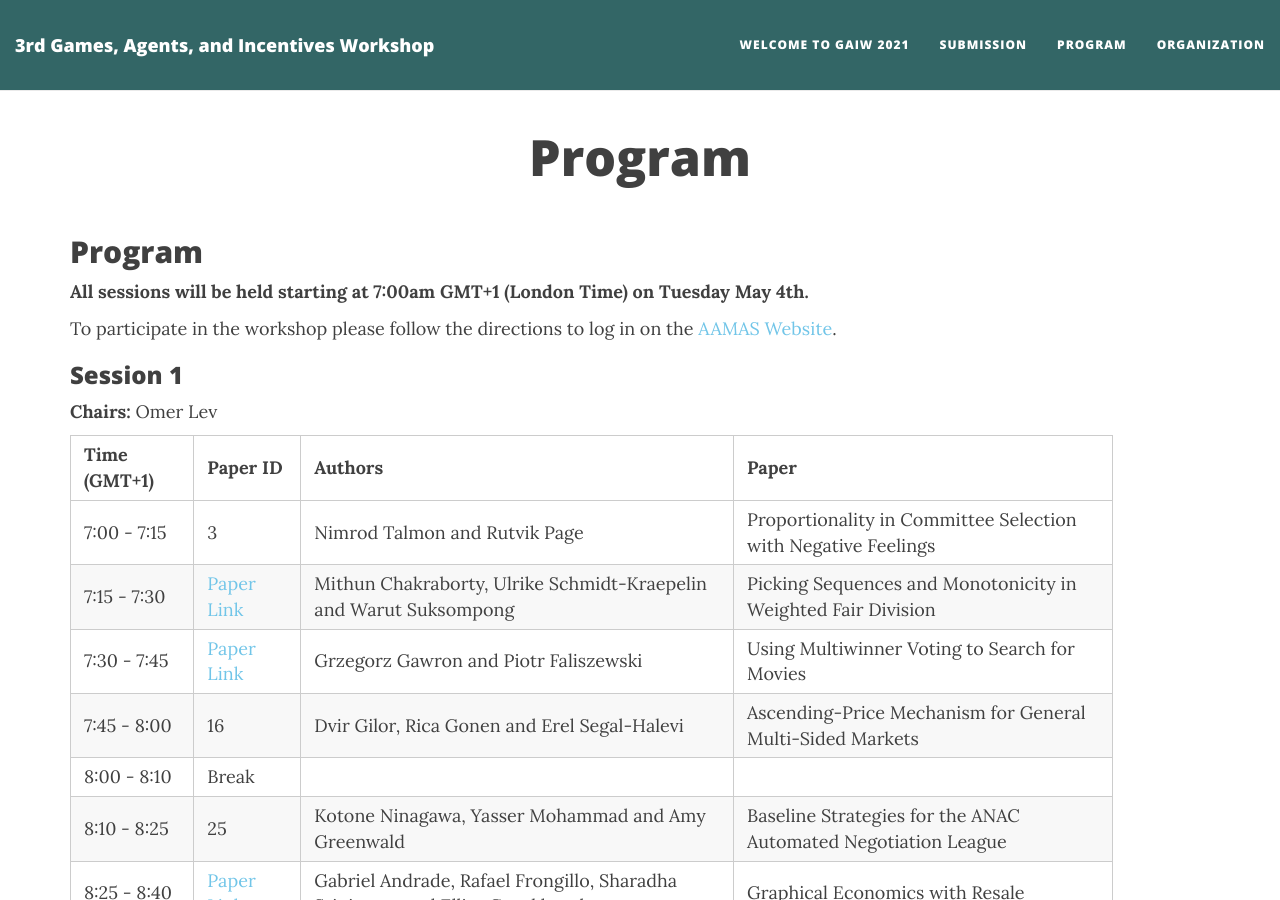
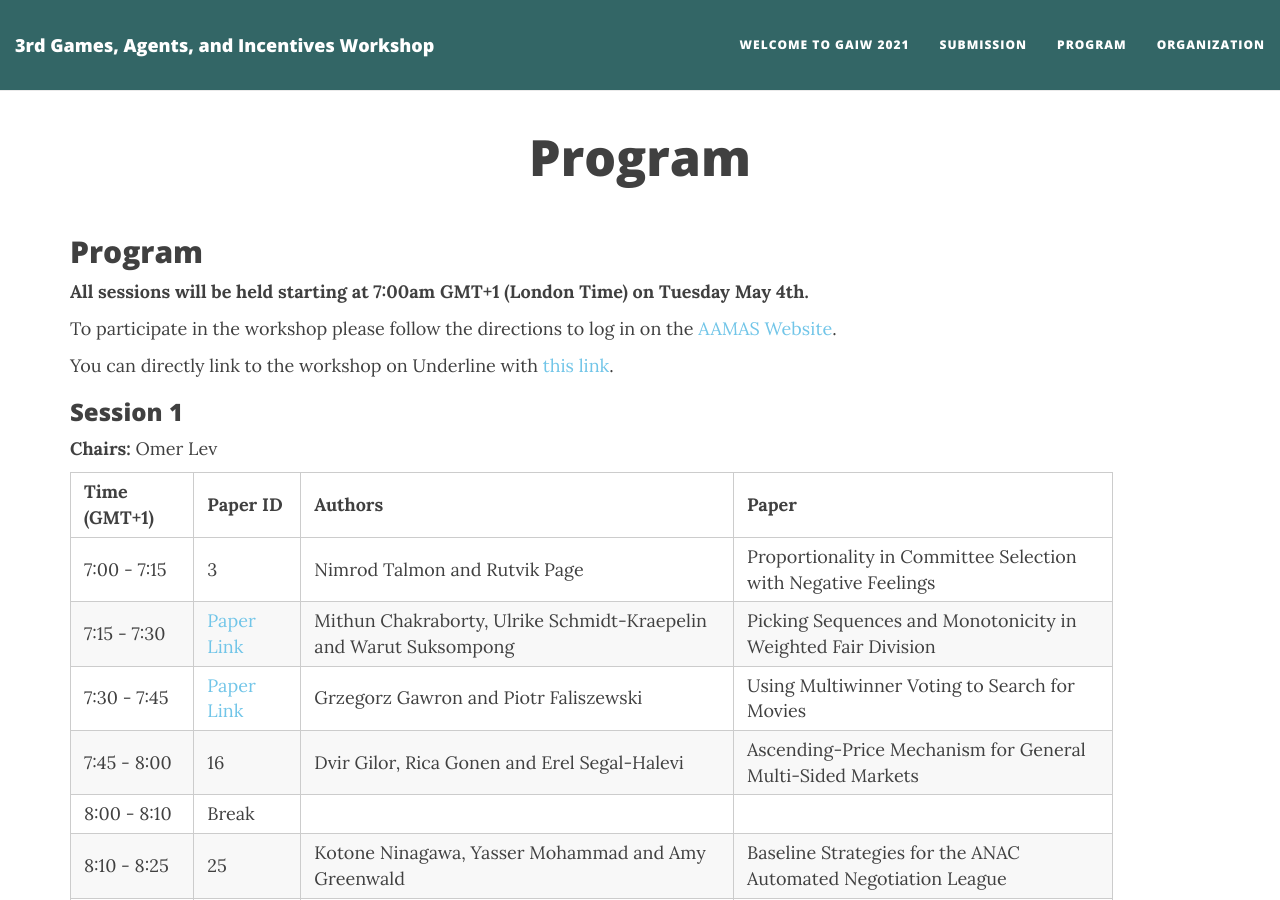
Before and after one commit to PrefLib/gaiw2021, a Jekyll site: the page built from program.md, in a window 1280 px wide and 900 px high. Built offline with Jekyll 4.4.1, drawn with Linux system fonts in a browser that asks for light colours; nearby versions of some CDN libraries.

Commit message:
Update program.md

```diff
--- a/program.md
+++ b/program.md
@@ -9,6 +9,8 @@ published: true
 **All sessions will be held starting at 7:00am GMT+1 (London Time) on Tuesday May 4th.**
 
 To participate in the workshop please follow the directions to log in on the [AAMAS Website](https://aamas2021.soton.ac.uk/programme/how-to-participate/).
+
+You can directly link to the workshop on Underline with [this link](https://underline.io/events/116/sessions?eventSessionId=3396).
 
 ### Session 1
 
```
